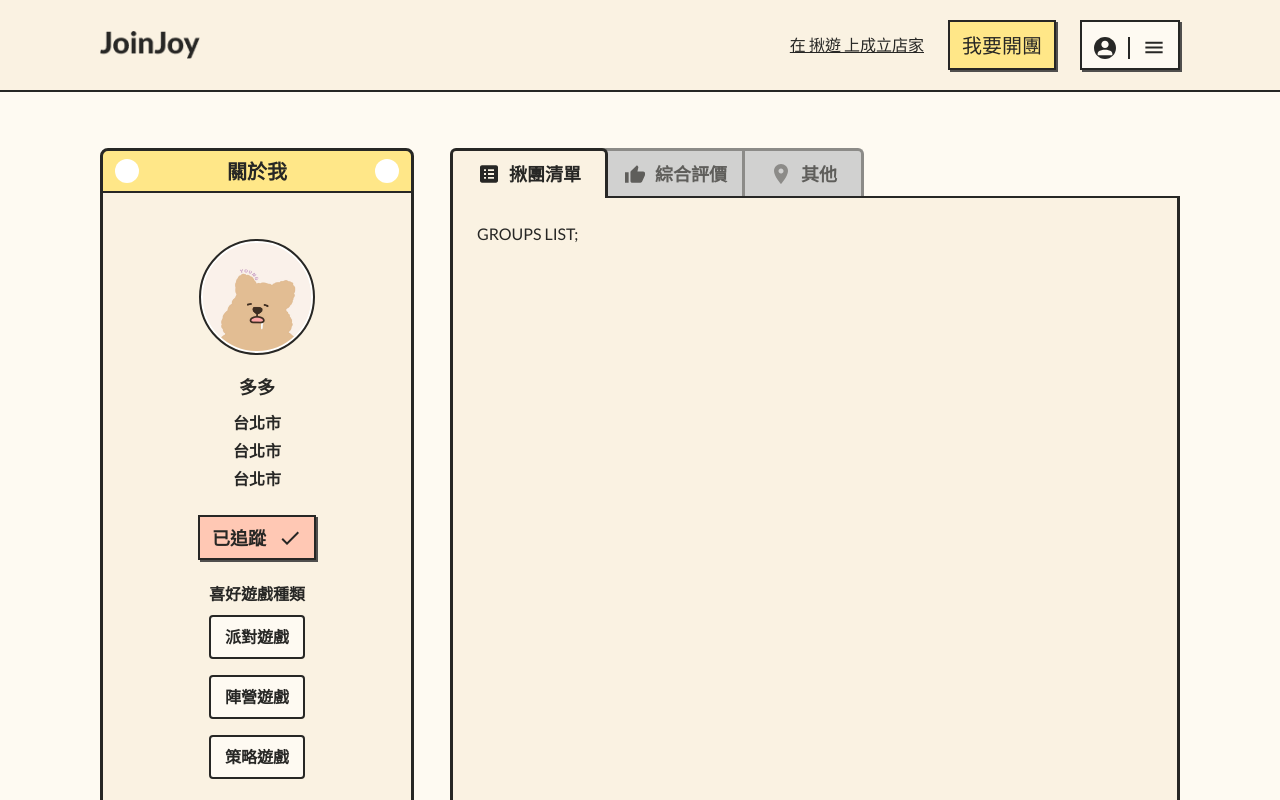
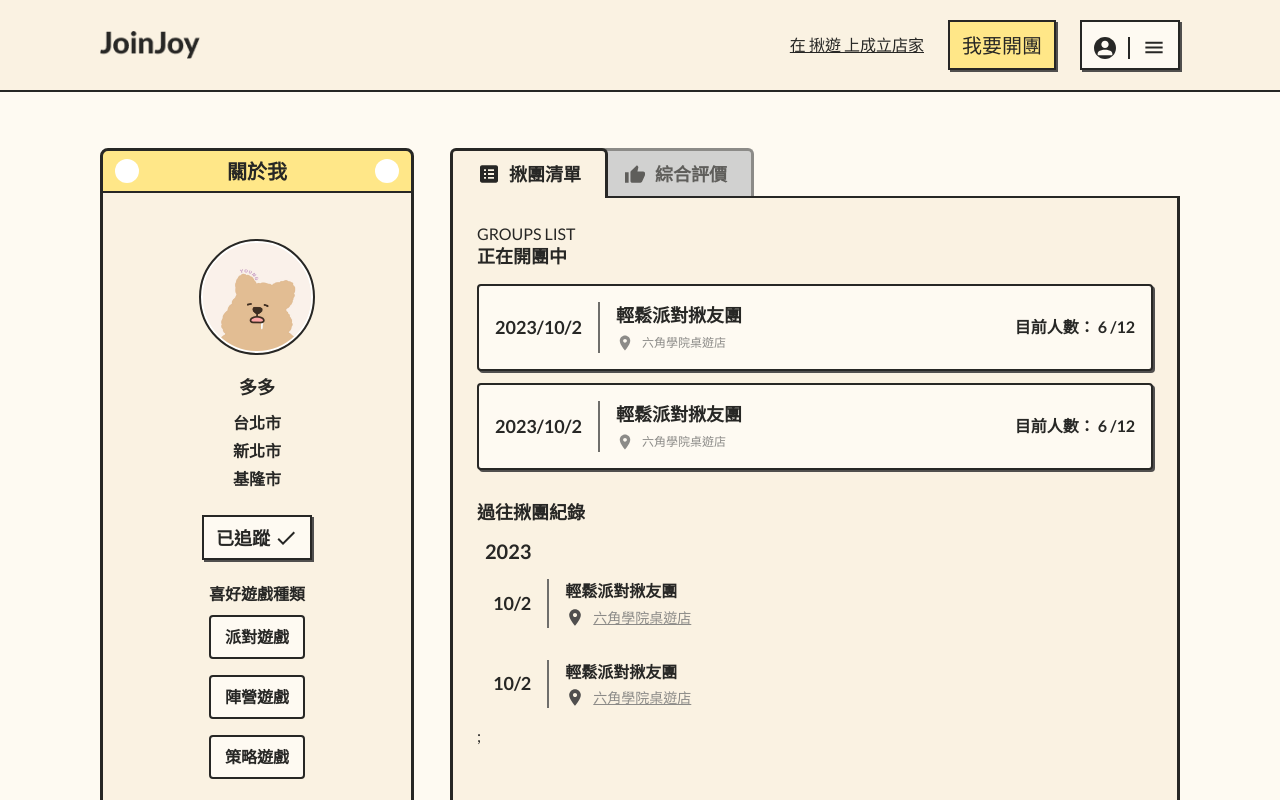
Before and after one commit to star82620/join-joy, a Next.js app: page /user in a window 1280 px wide. Shown: the top 800 px of the page. Built offline with nearby package versions, Linux system fonts and the light colour scheme.

Commit message:
update/ set render with data & create checkFollow component

```diff
--- a/common/components/TagBlock.tsx
+++ /dev/null
@@ -1,16 +0,0 @@
-import React from "react";
-
-type Props = {
-  content: string;
-  className: string;
-};
-
-export default function TagBlock({ content, className }: Props) {
-  return (
-    <div
-      className={`border-2 rounded p-2 bg-yellow-tint text-center font-semibold ${className}`}
-    >
-      {content}
-    </div>
-  );
-}
--- /dev/null
+++ b/common/helpers/checkFollow.tsx
@@ -0,0 +1,7 @@
+import React from "react";
+
+// 確認是否 follow
+
+export default function checkFollow() {
+  return true;
+}
--- a/modules/UserProfile/GroupsList.tsx
+++ b/modules/UserProfile/GroupsList.tsx
@@ -1,10 +1,12 @@
 import React from "react";
+import Image from "next/image";
+import Link from "@/common/components/GeneralLink";
 
 export default function GroupsList() {
   return (
     <>
       GROUPS LIST
-      {/* <div>
+      <div>
         <h3 className="text-lg font-semibold">正在開團中</h3>
         <div className="flex flex-col mt-4 gap-3">
           <section className="flex items-center p-4 border-2 shadow-btn rounded-[4px] bg-yellow-tint">
@@ -88,7 +90,7 @@ export default function GroupsList() {
             </div>
           </section>
         </section>
-      </div> */}
+      </div>
       ;
     </>
   );
--- /dev/null
+++ b/modules/UserProfile/TagBlock.tsx
@@ -0,0 +1,15 @@
+import React from "react";
+
+type Props = {
+  content: string;
+};
+
+export default function TagBlock({ content }: Props) {
+  return (
+    <div
+      className={`border-2 rounded p-2 bg-yellow-tint text-center font-semibold lg:lg:text-sm`}
+    >
+      {content}
+    </div>
+  );
+}
--- a/modules/UserProfile/data.tsx
+++ b/modules/UserProfile/data.tsx
@@ -15,12 +15,21 @@ export const tabSet = [
       alt: "icon-comments",
     },
   },
-  {
-    tabName: "other",
-    tabText: "其他",
-    img: {
-      src: "/images/icon-location-light.svg",
-      alt: "icon-comments",
-    },
-  },
 ];
+
+export type userDataType = {
+  userName: string; //會員名稱
+  userImg: string; //頭像路徑
+  description: string; //會員簡介
+  districts: Array<string>;
+  gameTypes: Array<string>;
+};
+
+export const userData: userDataType = {
+  userName: "多多",
+  userImg: "/images/photo-user-000.png",
+  description:
+    "嗨！大家好，我叫多多，歡迎找我揪團喔喔喔（汪汪）嗨！大家好，我叫多多，歡迎找我揪團喔喔喔...",
+  districts: ["台北市", "新北市", "基隆市"],
+  gameTypes: ["派對遊戲", "陣營遊戲", "策略遊戲"],
+};
--- a/modules/UserProfile/index.tsx
+++ b/modules/UserProfile/index.tsx
@@ -3,14 +3,18 @@ import Image from "next/image";
 import Button from "@/common/components/GeneralButton";
 import Link from "@/common/components/GeneralLink";
 import Wrapper from "@/common/components/Wrapper";
-import TagBlock from "@/common/components/TagBlock";
 import WrapperFile from "@/common/components/WrapperFile";
+import TagBlock from "./TagBlock";
 import GroupsList from "./GroupsList";
 import Comments from "./Comments";
-import { tabSet } from "./data";
+import checkFollow from "@/common/helpers/checkFollow";
+import { userData, tabSet } from "./data";
+import clsx from "clsx";
 
 export default function UserProfile() {
+  const isFollowed = checkFollow(); //該會員是否已經追蹤
   const [activeTab, setActiveTab] = useState("groups-list");
+  const { userName, userImg, description, districts, gameTypes } = userData;
 
   return (
     <div className="container">
@@ -19,29 +23,42 @@ export default function UserProfile() {
           <Wrapper title="關於我" contentStyle="" hideShadow={true}>
             <div className="px-9 py-12 lg:px-16 md:px-8 md:py-4 flex flex-col justify-center items-center gap-6 lg:flex-row lg:justify-between lg:items-start md:flex-col md:justify-center md:items-center">
               <div className="flex flex-col justify-center items-center gap-6 lg:gap-3">
-                <div className="w-28 h-28 rounded-full border-2 border-white outline outline-2 outline-gray-950 relative">
+                <div className="relative w-28 h-28 rounded-full border-2 border-white outline outline-2 outline-gray-950">
                   <Image
-                    src="/images/photo-user-000.png"
-                    alt="name"
-                    fill={true}
+                    src={userImg}
+                    alt={userName}
+                    fill
                     className="object-contain rounded-full"
                   />
                 </div>
                 <h1 className="text-lg lg:text-md font-semibold leading-[1.2] text-center">
-                  多多
+                  {userName}
                 </h1>
-                <div className="flex flex-col gap-1 lg:gap-0 lg:flex-row lg:text-sm font-semibold leading-6 text-center -mt-3 lg:-mt-[10px]">
-                  <p className="lg:after:content-['、']">台北市</p>
-                  <p className="lg:after:content-['、']">台北市</p>
-                  <p>台北市</p>
+                <div className="flex flex-col gap-1 lg:gap-0 lg:flex-row lg:text-sm font-semibold leading-6 text-center -mt-3 lg:-mt-[10px]  lg:last:after:text-danger">
+                  {/* lg:last:after:text-danger 一直吃不到，要把最後的[、]拿掉*/}
+                  {districts.map((district) => (
+                    <p key={district} className="lg:after:content-['、']">
+                      {district}
+                    </p>
+                  ))}
                 </div>
                 <Button
                   type="button"
-                  appearance="orange"
+                  appearance={isFollowed ? "light" : "orange"} //light 要換成 gray
                   className="text-lg lg:text-md leading-[1.2]"
                 >
-                  <span className="after:content-[''] after:inline-block after:align-bottom after:w-6 after:h-6 after:bg-follow-true after:bg-center after:bg-no-repeat after:ml-3 leading-6 font-semibold text-lg md:text-md md:leading-5 md:after:w-5 md:after:h-5">
-                    已追蹤
+                  <span
+                    className={clsx(
+                      "after:content-[''] after:inline-block after:align-bottom after:ml-1",
+                      "after:w-6 after:h-6 md:after:w-5 md:after:h-5",
+                      isFollowed
+                        ? `after:bg-follow-true`
+                        : `after:bg-follow-false`,
+                      "after:bg-center after:bg-no-repeat",
+                      "leading-6 font-semibold text-lg md:text-md md:leading-5"
+                    )}
+                  >
+                    {isFollowed ? "已追蹤" : "追蹤"}
                   </span>
                 </Button>
               </div>
@@ -50,15 +67,15 @@ export default function UserProfile() {
                 <div>
                   <h3 className="text-center lg:text-sm">喜好遊戲種類</h3>
                   <div className="flex flex-col lg:flex-row gap-y-4 gap-x-3 mt-3 md:mt-2">
-                    <TagBlock content="派對遊戲" className="lg:text-sm" />
-                    <TagBlock content="陣營遊戲" className="lg:text-sm" />
-                    <TagBlock content="策略遊戲" className="lg:text-sm" />
+                    {gameTypes.map((type) => (
+                      <TagBlock key={type} content={type} />
+                    ))}
                   </div>
                 </div>
                 <div className="lg:w-[336px] md:w-[264px]">
                   <h3 className="text-center lg:text-sm">簡介</h3>
                   <p className="text-sm mt-3 md:mt-1">
-                    嗨！大家好，我叫多多，歡迎找我揪團喔喔喔（汪汪）嗨！大家好，我叫多多，歡迎找我揪團喔喔喔...
+                    {description}
                     <span className="text-blue-dark underline">顯示更多</span>
                   </p>
                 </div>
```
